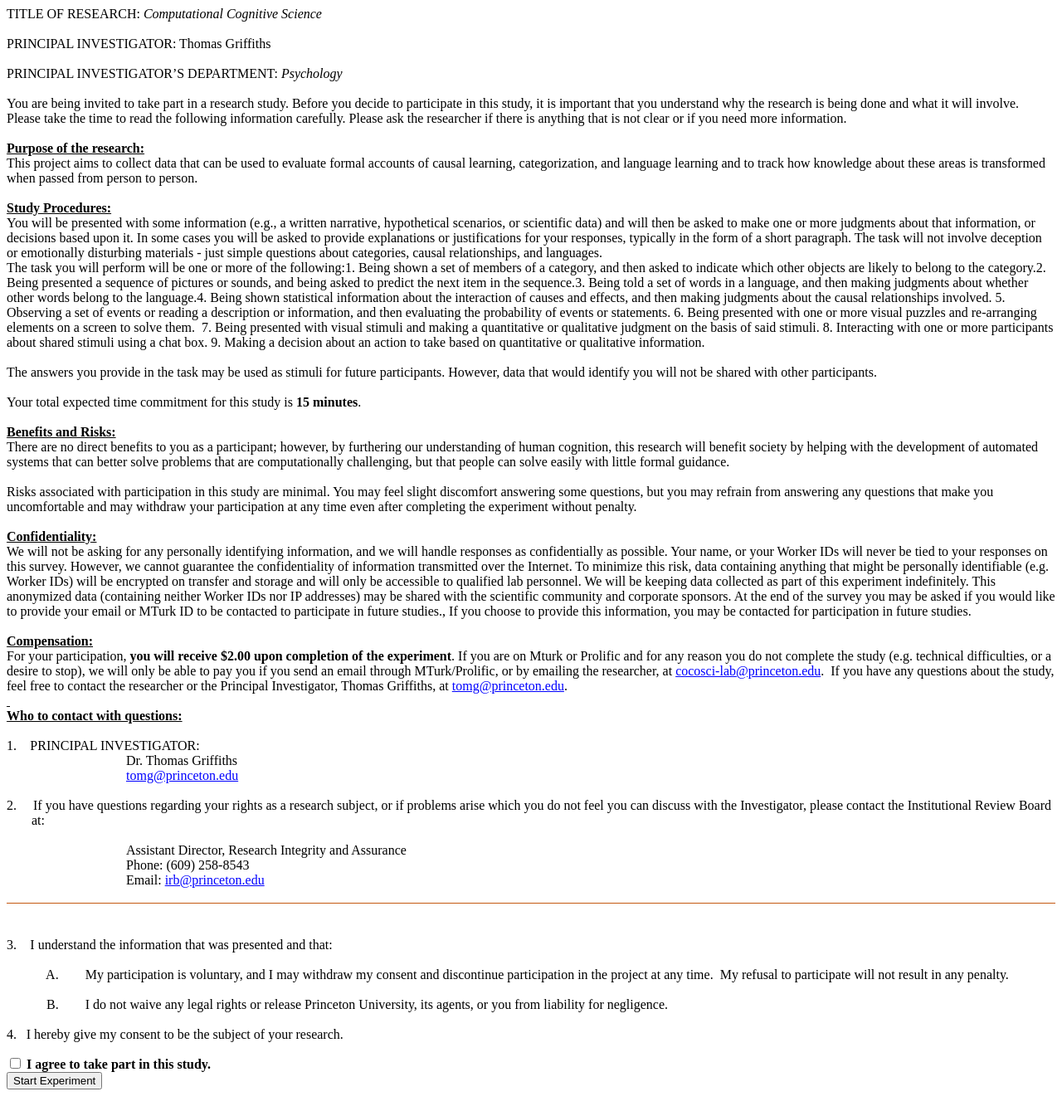
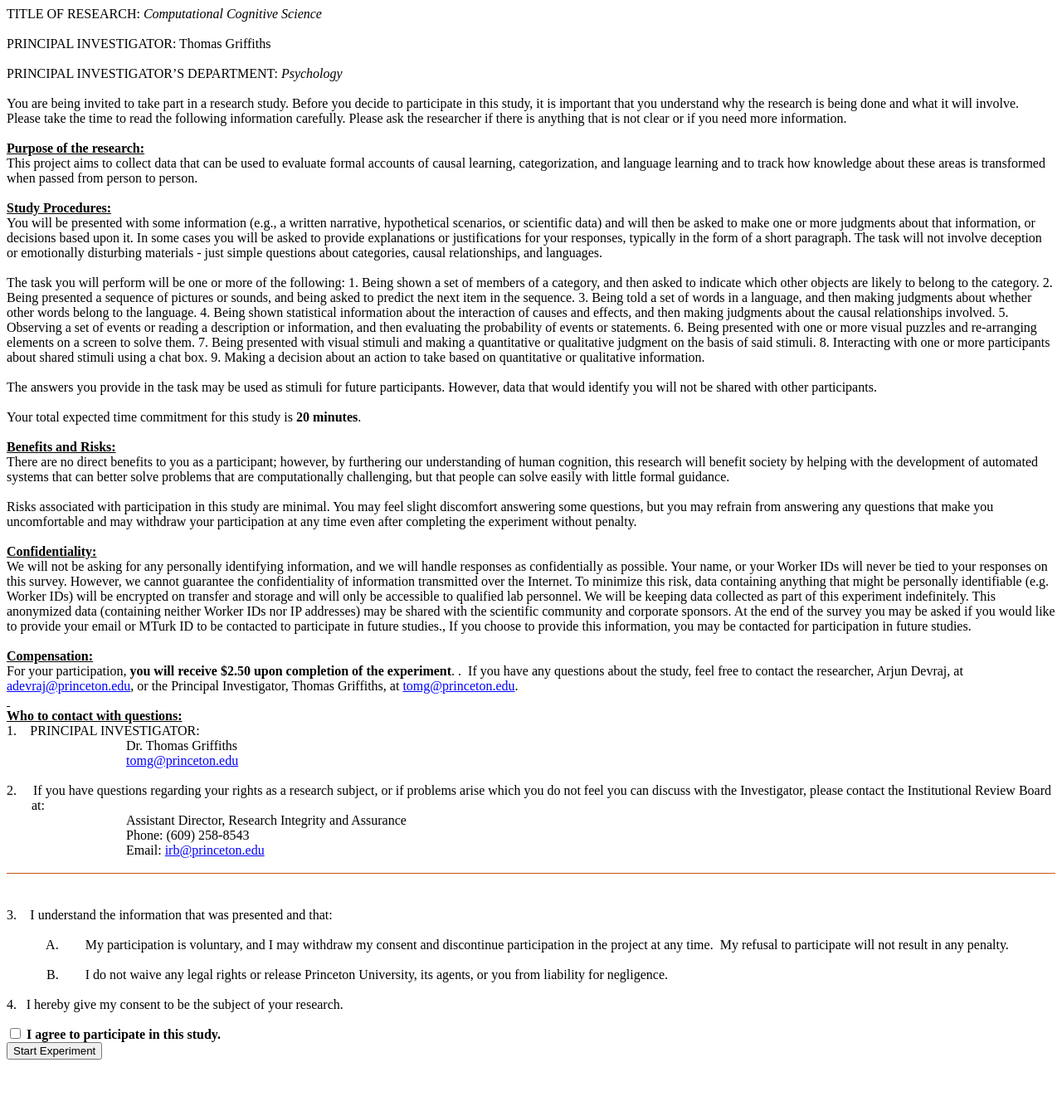
Before and after one commit to arjundevraj/word_categorization, a Flask app: page /consent.html in a window 1280 px wide. Shown: the whole page at 83% size. After the commit the page ends 1277 px from the top, so only its background shows below. Run offline with Flask 2, Linux system fonts and the light colour scheme.

Commit message:
Make changes to consent statement

```diff
--- a/templates/consent.html
+++ b/templates/consent.html
@@ -143,23 +143,25 @@ typically in the form of a short paragraph. The task will not involve deception
 or emotionally disturbing materials - just simple questions about categories,
 causal relationships, and languages. </span></p>
 
+<p class=MsoNormal><span style='font-family:"Times New Roman",serif'>&nbsp;</span></p>
+
 <p class=MsoNormal style='text-autospace:none'><span style='font-family:"Times New Roman",serif'>The
 task you will perform will be one or more of the following:</span><span
-style='font-family:"MS Mincho"'></span><span style='font-family:"Times New Roman",serif'>1.
+style='font-family:"MS Mincho"'></span><span style='font-family:"Times New Roman",serif'> 1.
 Being shown a set of members of a category, and then asked to indicate which
 other objects are likely to belong to the category.</span><span
-style='font-family:"MS Mincho"'></span><span style='font-family:"Times New Roman",serif'>2.
+style='font-family:"MS Mincho"'></span><span style='font-family:"Times New Roman",serif'> 2.
 Being presented a sequence of pictures or sounds, and being asked to predict
 the next item in the sequence.</span><span style='font-family:"MS Mincho"'></span><span
-style='font-family:"Times New Roman",serif'>3. Being told a set of words in a
+style='font-family:"Times New Roman",serif'> 3. Being told a set of words in a
 language, and then making judgments about whether other words belong to the
 language.</span><span style='font-family:"MS Mincho"'></span><span
-style='font-family:"Times New Roman",serif'>4. Being shown statistical
+style='font-family:"Times New Roman",serif'> 4. Being shown statistical
 information about the interaction of causes and effects, and then making
 judgments about the causal relationships involved. 5. Observing a set of events
 or reading a description or information, and then evaluating the probability of
 events or statements. 6. Being presented with one or more visual puzzles and
-re-arranging elements on a screen to solve them.  7. Being presented with
+re-arranging elements on a screen to solve them. 7. Being presented with
 visual stimuli and making a quantitative or qualitative judgment on the basis
 of said stimuli. 8. Interacting with one or more participants about shared
 stimuli using a chat box. 9. Making a decision about an action to take based on
@@ -176,7 +178,7 @@ participants.</span></p>
 "Times New Roman",serif'>&nbsp;</span></i></b></p>
 
 <p class=MsoNormal style='text-autospace:none'><span style='font-family:"Times New Roman",serif'>Your
-total expected time commitment for this study is <b>15 minutes</b>.</span></p>
+total expected time commitment for this study is <b>20 minutes</b>.</span></p>
 
 <p class=MsoNormal><span style='font-family:"Times New Roman",serif'>&nbsp;</span></p>
 
@@ -225,13 +227,11 @@ participation in future studies.</span></p>
 style='font-family:"Times New Roman",serif'>Compensation:</span></u></b></p>
 
 <p class=MsoNormal><span style='font-family:"Times New Roman",serif'>For your
-participation, <b>you will receive $2.00 upon completion of the experiment</b>. If you are on Mturk or Prolific and for any
-reason you do not complete the study (e.g. technical difficulties, or a desire
-to stop), we will only be able to pay you if you send an email through MTurk/Prolific,
-or by emailing the researcher, at </span><a
-href="mailto:cocosci-lab@princeton.edu"><span style='font-family:"Times New Roman",serif'>cocosci-lab@princeton.edu</span></a><span
+participation, <b>you will receive $2.50 upon completion of the experiment</b>. <span
 style='font-family:"Times New Roman",serif'>.  If you have any questions about
-the study, feel free to contact the researcher or the Principal Investigator, Thomas
+the study, feel free to contact the researcher, Arjun Devraj, at </span><a href="mailto:adevraj@princeton.edu"><span
+style='font-family:"Times New Roman",serif'>adevraj@princeton.edu</span></a><span
+style='font-family:"Times New Roman",serif'>, or the Principal Investigator, Thomas
 Griffiths, at </span><a href="mailto:tomg@princeton.edu"><span
 style='font-family:"Times New Roman",serif'>tomg@princeton.edu</span></a><span
 style='font-family:"Times New Roman",serif'>.   </span></p>
@@ -241,8 +241,6 @@ style='font-family:"Times New Roman",serif'>.   </span></p>
 
 <p class=MsoNormal><b><u><span style='font-family:"Times New Roman",serif'>Who
 to contact with questions:</span></u></b></p>
-
-<p class=MsoNormal><span style='font-family:"Times New Roman",serif'>&nbsp;</span></p>
 
 <p class=MsoListParagraph style='margin-left:22.5pt;text-indent:-22.5pt'><span
 style='font-family:"Times New Roman",serif'>1.<span style='font:7.0pt "Times New Roman"'>&nbsp;&nbsp;&nbsp;&nbsp;&nbsp;&nbsp;
@@ -263,9 +261,6 @@ style='font-family:"Times New Roman",serif'>2.     If you have questions
 regarding your rights as a research subject, or if problems arise which you do
 not feel you can discuss with the Investigator, please contact the
 Institutional Review Board at:</span></p>
-
-<p class=MsoNormal style='margin-left:2.0in;text-indent:-.5in'><span
-style='font-family:"Times New Roman",serif'>&nbsp;</span></p>
 
 <p class=MsoNormal style='margin-left:2.0in;text-indent:-.5in'><span
 style='font-family:"Times New Roman",serif'>Assistant Director, Research
@@ -320,7 +315,7 @@ style='font-family:"Times New Roman",serif'>&nbsp;</span></p>
 <p></p>
 <p class=MsoNormal><span style='font-family:"Times New Roman",serif'>
     <input type="checkbox" id="consent_checkbox" />
-	<b>I agree to take part in this study.</b>
+	<b>I agree to participate in this study.</b>
 </span>
 </p>
   <button type="button" id="start">Start Experiment</button>
```
